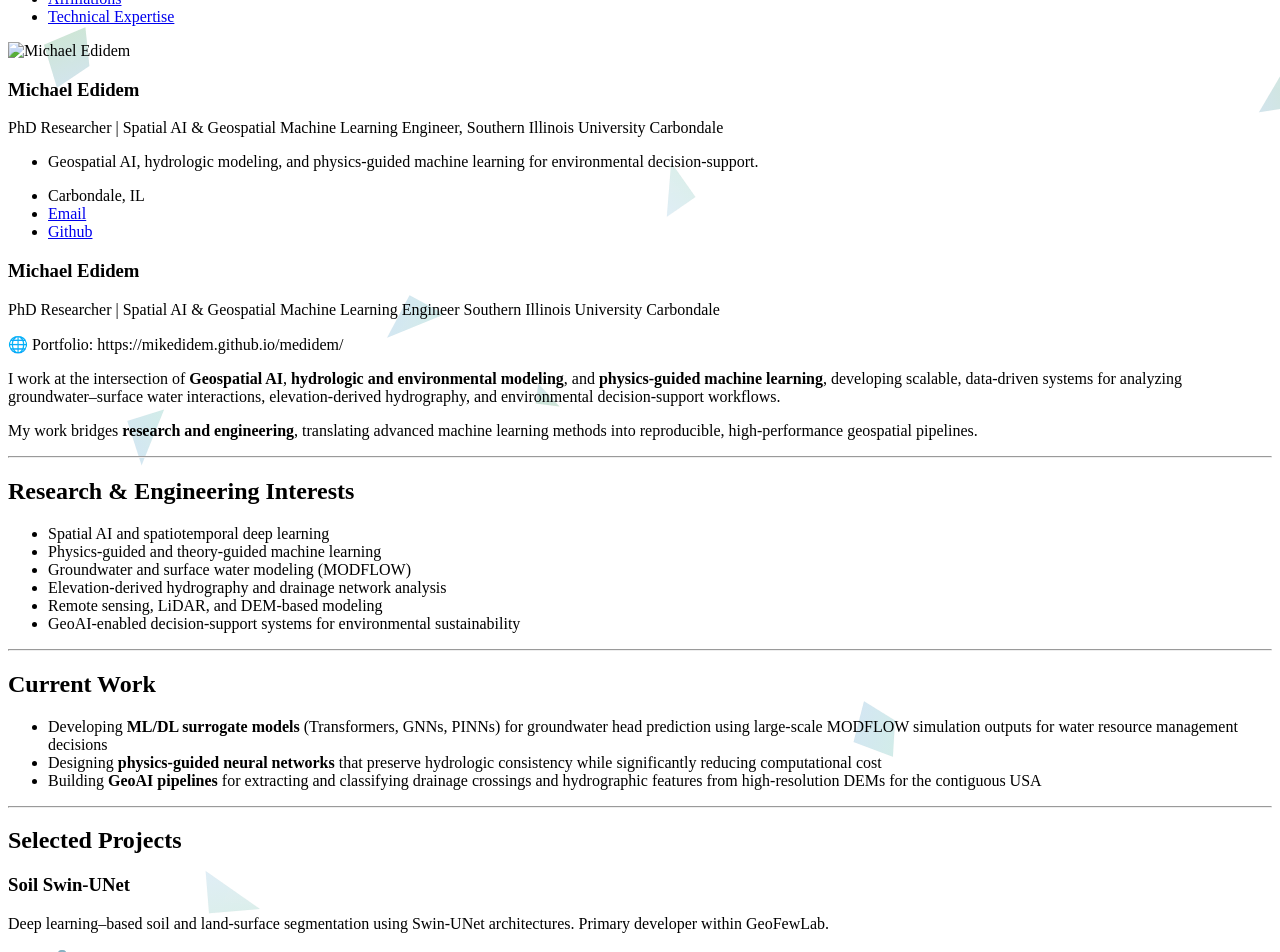
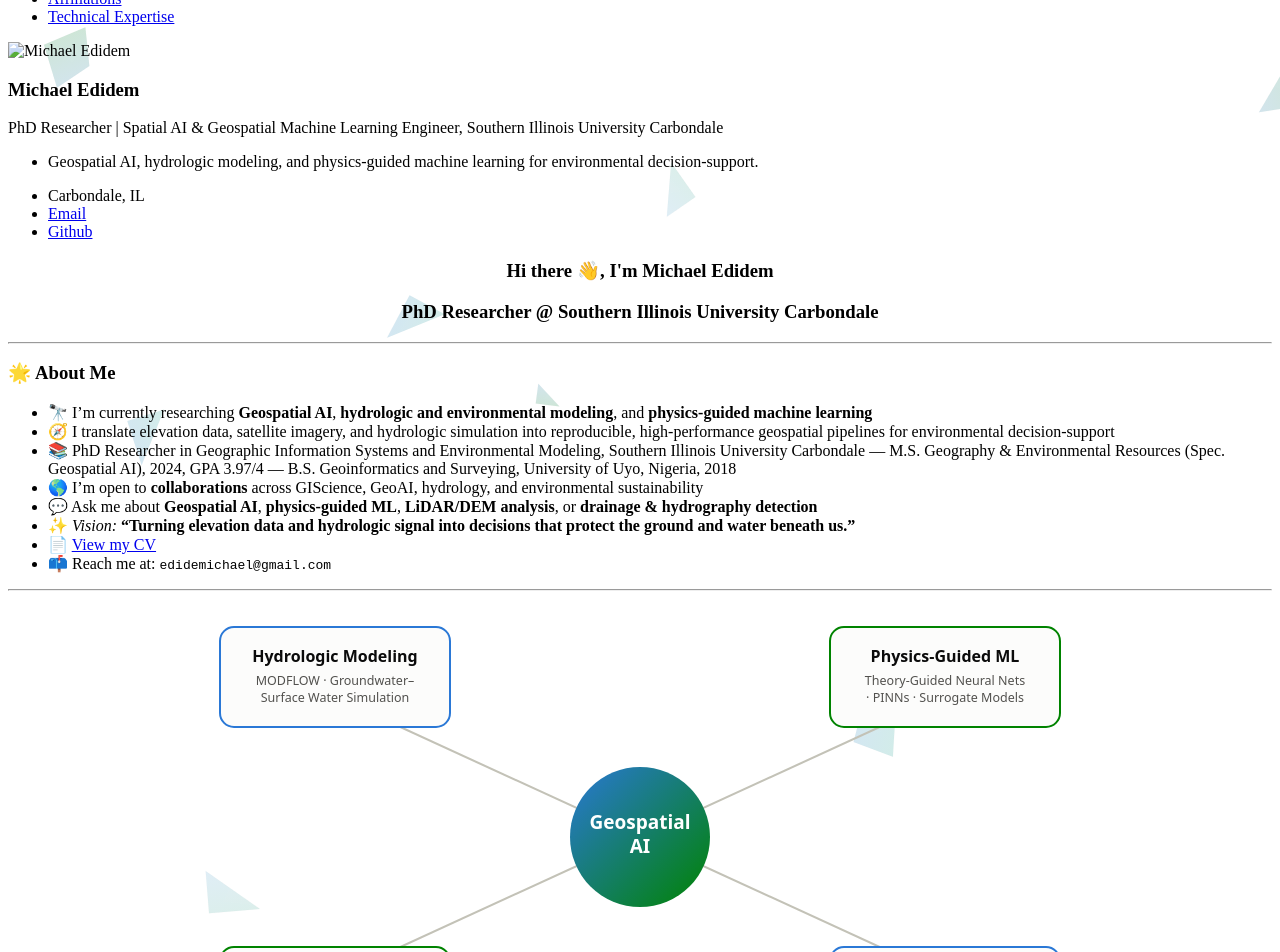
Before and after one commit to mikedidem/medidem, a Jekyll site: the page built from github-profile-README.md, in a window 1280 px wide and 1400 px high, scrolled down 232 px. Shown: the top 952 px of the window. Built offline with Jekyll 4.4.1, drawn with Linux system fonts in a browser that asks for light colours; our own code applies the rules of GitHub Pages for plain Markdown files; some of the changed text lies outside the part shown.

Commit message:
Sync draft profile README with what was pushed to mikedidem/mikedidem

```diff
--- a/github-profile-README.md
+++ b/github-profile-README.md
@@ -1,93 +1,97 @@
-# Michael Edidem
+<!-- GitHub Profile README for mikedidem -->
+<!-- This is a synced copy of the live content pushed to github.com/mikedidem/mikedidem -->
 
-PhD Researcher | Spatial AI & Geospatial Machine Learning Engineer
-Southern Illinois University Carbondale
-
-🌐 Portfolio: https://mikedidem.github.io/medidem/
-
-I work at the intersection of **Geospatial AI**, **hydrologic and environmental modeling**, and
-**physics-guided machine learning**, developing scalable, data-driven systems for analyzing
-groundwater–surface water interactions, elevation-derived hydrography, and environmental
-decision-support workflows.
-
-My work bridges **research and engineering**, translating advanced machine learning methods
-into reproducible, high-performance geospatial pipelines.
+<h1 align="center">Hi there 👋, I'm Michael Edidem</h1>
+<h3 align="center">PhD Researcher @ Southern Illinois University Carbondale</h3>
 
 ---
 
-## Research & Engineering Interests
-- Spatial AI and spatiotemporal deep learning
-- Physics-guided and theory-guided machine learning
-- Groundwater and surface water modeling (MODFLOW)
-- Elevation-derived hydrography and drainage network analysis
-- Remote sensing, LiDAR, and DEM-based modeling
-- GeoAI-enabled decision-support systems for environmental sustainability
+### 🌟 About Me
+
+- 🔭 I'm currently researching **Geospatial AI**, **hydrologic and environmental modeling**, and **physics-guided machine learning**
+- 🧭 I translate elevation data, satellite imagery, and hydrologic simulation into reproducible, high-performance geospatial pipelines for environmental decision-support
+- 📚 PhD Researcher in Geographic Information Systems and Environmental Modeling, Southern Illinois University Carbondale — M.S. Geography & Environmental Resources (Spec. Geospatial AI), 2024, GPA 3.97/4 — B.S. Geoinformatics and Surveying, University of Uyo, Nigeria, 2018
+- 🌎 I'm open to **collaborations** across GIScience, GeoAI, hydrology, and environmental sustainability
+- 💬 Ask me about **Geospatial AI**, **physics-guided ML**, **LiDAR/DEM analysis**, or **drainage & hydrography detection**
+- ✨ *Vision:* **"Turning elevation data and hydrologic signal into decisions that protect the ground and water beneath us."**
+- 📄 [View my CV](https://mikedidem.github.io/medidem/cv/Edidem_Michael_CV_adademic_2026.pdf)
+- 📫 Reach me at: `edidemichael@gmail.com`
 
 ---
 
-## Current Work
-- Developing **ML/DL surrogate models** (Transformers, GNNs, PINNs) for groundwater head
-  prediction using large-scale MODFLOW simulation outputs for water resource management decisions
-- Designing **physics-guided neural networks** that preserve hydrologic consistency while
-  significantly reducing computational cost
-- Building **GeoAI pipelines** for extracting and classifying drainage crossings and
-  hydrographic features from high-resolution DEMs for the contiguous USA
+<!-- 🌐 Research Framework -->
+<p align="center">
+  <img src="https://raw.githubusercontent.com/mikedidem/medidem/master/images/research-framework.svg"
+       alt="Michael's Geospatial AI Research Framework" width="900"/>
+</p>
 
 ---
 
-## Selected Projects
+## 🐍 Contribution Activity
+
+<p align="center">
+  <picture>
+    <source media="(prefers-color-scheme: dark)"
+            srcset="https://raw.githubusercontent.com/mikedidem/mikedidem/output/github-contribution-grid-snake-dark.svg" />
+    <img alt="GitHub Contribution Snake"
+         src="https://raw.githubusercontent.com/mikedidem/mikedidem/output/github-contribution-grid-snake.svg"
+         width="100%" />
+  </picture>
+</p>
+
+---
+
+## 📝 Selected Projects
 
 ### Soil Swin-UNet
-Deep learning–based soil and land-surface segmentation using Swin-UNet architectures.
-Primary developer within GeoFewLab.
-
+Deep learning–based soil and land-surface segmentation using Swin-UNet architectures, applied to drought forecasting across remote-sensing drought indices. Primary developer within GeoFewLab.
 - 🔗 https://github.com/mikedidem/soil
 
 ### Groundwater Simulation & Prediction
-Large-scale groundwater modeling and scenario-based prediction for Nebraska using MODFLOW
-integrated with machine learning surrogate models.
-
+Large-scale groundwater modeling and scenario-based prediction for Nebraska, integrating MODFLOW with ML surrogate models for water-resource management decisions.
 **Technologies:** MODFLOW-2005, FloPy, Python, CNN, Transformer-based models, PINNs
 
 ### GeoAI-Based Drainage Crossing Detection
-End-to-end deep learning pipelines (U-Net, CM-UNet, Faster R-CNN, YOLOv5, Transformer models)
-for detecting drainage crossings from elevation-derived hydrographic data, supporting
-infrastructure monitoring and hydrographic mapping.
-
+End-to-end deep learning pipelines (U-Net, CM-UNet, Faster R-CNN, YOLOv5, Transformer models) for detecting drainage crossings from elevation-derived hydrographic data, supporting infrastructure monitoring and hydrographic mapping across the contiguous USA.
 - 🔗 https://github.com/mikedidem/Drainage_CrossingDet
 
 ---
 
-## Publications (Selected)
+## 📚 Publications
 
-- **Edidem, M. et al. (2025).**
-  *[Identification of Drainage Crossings on High-Resolution Digital Elevation Models Using Explanatory Deep Learning Approaches](https://doi.org/10.3389/frai.2025.1561281)*
-  **Frontiers in Artificial Intelligence**
-
-- **Edidem, M. et al. (2025).**
-  *[GeoAI-based Drainage Crossing Detection for Elevation-derived Hydrographic Mapping](https://doi.org/10.1016/j.envsoft.2025.106338)*
-  **Environmental Modelling & Software**
-
-- **Wu, D., Li, R., Edidem, M., et al. (2024).**
-  *[Enhancing Hydrologic LiDAR DEMs: Bridging Hydrographic Gaps at Fine Scales](https://doi.org/10.1111/1752-1688.13239)*
-  **JAWRA – Journal of the American Water Resources Association**
-
-- **Wu, D., Li, R., Edidem, M., et al. (2023).**
-  *[Classification of Drainage Crossings on High-resolution DEMs](https://doi.org/10.1080/15481603.2023.2230706)*
-  **GIScience & Remote Sensing**
+- **Edidem, M.**, Xu, B., Li, R., Wu, D., Rekabdar, B., Wang, G. (2025). *[Identification of Drainage Crossings on High-Resolution Digital Elevation Models Using Explanatory Deep Learning Approaches](https://doi.org/10.3389/frai.2025.1561281)*. **Frontiers in Artificial Intelligence**
+- **Edidem, M.**, Li, R., Wu, D., Rekabdar, B., Wang, G. (2025). *[GeoAI-based Drainage Crossing Detection for Elevation-derived Hydrographic Mapping](https://doi.org/10.1016/j.envsoft.2025.106338)*. **Environmental Modelling & Software**
+- Nazeri, A., Godwin, D.W., Panteleaki, A.M., Anagnostopoulos, I., **Edidem, M.**, Li, R., Shu, T. (2025). *[Exploration of TPU Architectures for the Optimized Transformer in Drainage Crossing Detection](https://doi.org/10.1109/BigData62323.2024.10826077)*. Proceedings of 2024 IEEE International Conference on Big Data
+- Wu, D., Li, R., **Edidem, M.**, Wang, G. (2024). *[Enhancing Hydrologic LiDAR Digital Elevation Models: Bridging Hydrographic Gaps at Fine Scales](https://doi.org/10.1111/1752-1688.13239)*. **JAWRA – Journal of the American Water Resources Association**
+- Wu, D., Li, R., Talbert, C., **Edidem, M.**, Rekabdar, B., Wang, G. (2023). *[Classification of Drainage Crossings on High-resolution Digital Elevation Models: A Deep Learning Approach](https://doi.org/10.1080/15481603.2023.2230706)*. **GIScience & Remote Sensing**, 60:1
 
 ---
 
-## Technical Expertise
-- **Programming & ML:** Python, PyTorch, TensorFlow
-- **Geospatial & GIS:** GeoPandas, Rasterio, GDAL, ArcGIS Pro, ERDAS Imagine, Google Earth Engine
-- **Databases & Systems:** PostGIS, Git
-- **Hydrologic Modeling:** MODFLOW, FloPy
-- **Remote Sensing & CV:** LiDAR/DEM analysis, deep learning for geospatial imagery
-- **Engineering Practices:** scalable data pipelines, model optimization, reproducible ML workflows
+#### 🛠️ Tools & Tech Stack
+![Python](https://img.shields.io/badge/-Python-3776AB?style=flat-square&logo=python&logoColor=white)
+![PyTorch](https://img.shields.io/badge/-PyTorch-EE4C2C?style=flat-square&logo=pytorch&logoColor=white)
+![TensorFlow](https://img.shields.io/badge/-TensorFlow-FF6F00?style=flat-square&logo=tensorflow&logoColor=white)
+![GeoPandas](https://img.shields.io/badge/-GeoPandas-139C5A?style=flat-square&logo=pandas&logoColor=white)
+![Rasterio](https://img.shields.io/badge/-Rasterio-2E7D32?style=flat-square)
+![GDAL](https://img.shields.io/badge/-GDAL-2E7D32?style=flat-square)
+![ArcGIS Pro](https://img.shields.io/badge/-ArcGIS%20Pro-4479A1?style=flat-square&logo=esri&logoColor=white)
+![ERDAS Imagine](https://img.shields.io/badge/-ERDAS%20Imagine-6B4C9A?style=flat-square)
+![Google Earth Engine](https://img.shields.io/badge/-Earth%20Engine-34A853?style=flat-square&logo=googleearth&logoColor=white)
+![PostGIS](https://img.shields.io/badge/-PostGIS-336791?style=flat-square&logo=postgresql&logoColor=white)
+![MODFLOW](https://img.shields.io/badge/-MODFLOW-00639C?style=flat-square)
+![FloPy](https://img.shields.io/badge/-FloPy-00639C?style=flat-square)
+![Git](https://img.shields.io/badge/-Git-F05032?style=flat-square&logo=git&logoColor=white)
+![AWS](https://img.shields.io/badge/-AWS-232F3E?style=flat-square&logo=amazonaws&logoColor=white)
+![GCP](https://img.shields.io/badge/-GCP-4285F4?style=flat-square&logo=googlecloud&logoColor=white)
 
 ---
 
-## Contact
-- Email: edidemichael@gmail.com
-- GitHub: https://github.com/mikedidem
+### 🌐 Let's Connect
+
+- 🌐 Portfolio: [mikedidem.github.io/medidem](https://mikedidem.github.io/medidem/)
+- 💻 GitHub: [mikedidem](https://github.com/mikedidem)
+- 📧 Email: edidemichael@gmail.com
+
+---
+
+_✨ This profile README is auto-displayed from the `mikedidem/mikedidem` special repo._
```
